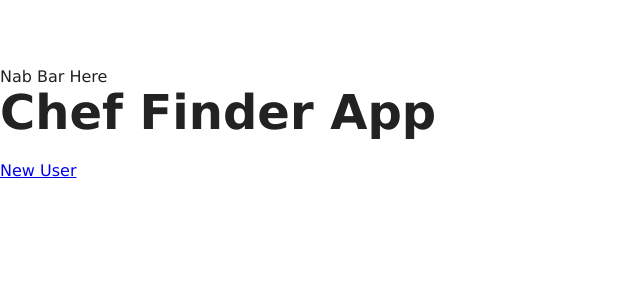
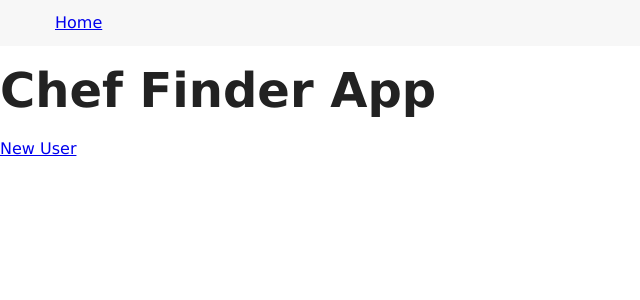
Before and after one commit to yashiazize/CapstoneProject, a React (Create React App) app in the folder front-end/: page / in a window 1280 px wide. Shown: the top 300 px of the page, without its empty margins (0-640 px from the left). Built offline with nearby package versions, Linux system fonts and the light colour scheme; no server answers.

Commit message:
move BrowserRouter to Index.js

```diff
--- a/front-end/package.json
+++ b/front-end/package.json
@@ -9,6 +9,7 @@
     "axios": "^0.21.1",
     "react": "^17.0.2",
     "react-dom": "^17.0.2",
+    "react-icons": "^4.2.0",
     "react-router-dom": "^5.2.1",
     "react-scripts": "4.0.3",
     "web-vitals": "^1.1.2"
--- a/front-end/src/App.css
+++ b/front-end/src/App.css
@@ -112,8 +112,8 @@ h6 {
 	color: var(--primaryColor);
 }
 .nav-links {
-	height: 0;
-	overflow: hidden;
+	/* height: 0;
+	overflow: hidden; */
 	transition: var(--mainTransition);
 	list-style-type: none;
 }
--- a/front-end/src/App.js
+++ b/front-end/src/App.js
@@ -1,6 +1,6 @@
 import axios from "axios";
 import React, { useState, useEffect } from "react";
-import { BrowserRouter as Router, Switch, Route } from "react-router-dom";
+import { Switch, Route } from "react-router-dom";
 import { apiURL } from "./util/apiURL.js";
 import "./App.css";
 
@@ -37,7 +37,7 @@ function App() {
 	return (
 		<div>
 			<NavBar />
-			<Router>
+
 			<Switch>
 				<Route exact path="/">
 					<Home />
@@ -67,7 +67,6 @@ function App() {
 					<ShowBookings />
 				</Route>
 			</Switch>
-			</Router>
 		</div>
 	);
 }
--- a/front-end/src/Components/NavBar.js
+++ b/front-end/src/Components/NavBar.js
@@ -1,7 +1,25 @@
-import React from "react";
+import React, { useState } from "react";
+import { NavLink } from "react-router-dom";
+// import logo from "../images/logo.svg";
+import { FaAlignRight } from "react-icons/fa";
 
 const NavBar = () => {
-	return <div>Nab Bar Here</div>;
+	// toggle the navbar
+	const [toggleMenu, setToggleMenu] = useState(false);
+
+	const handleToggle = () => {
+		setToggleMenu((isOpen) => !isOpen);
+	};
+
+	return (
+		<nav className="navbar">
+			<div className="nav-center">
+				<div className="nav-header">
+					<NavLink to={"/"}>Home</NavLink>
+				</div>
+			</div>
+		</nav>
+	);
 };
 
 export default NavBar;
--- a/front-end/src/index.js
+++ b/front-end/src/index.js
@@ -1,14 +1,17 @@
-import React from 'react';
-import ReactDOM from 'react-dom';
-import './index.css';
-import App from './App';
-import reportWebVitals from './reportWebVitals';
+import React from "react";
+import ReactDOM from "react-dom";
+import { BrowserRouter as Router } from "react-router-dom";
+import "./index.css";
+import App from "./App";
+import reportWebVitals from "./reportWebVitals";
 
 ReactDOM.render(
-  <React.StrictMode>
-    <App />
-  </React.StrictMode>,
-  document.getElementById('root')
+	<React.StrictMode>
+		<Router>
+			<App />
+		</Router>
+	</React.StrictMode>,
+	document.getElementById("root")
 );
 
 // If you want to start measuring performance in your app, pass a function
```
Also changed, not shown: 1 other file (tests, documents, lock files or other folders). Lines whose indentation alone changed are shown as unchanged.
